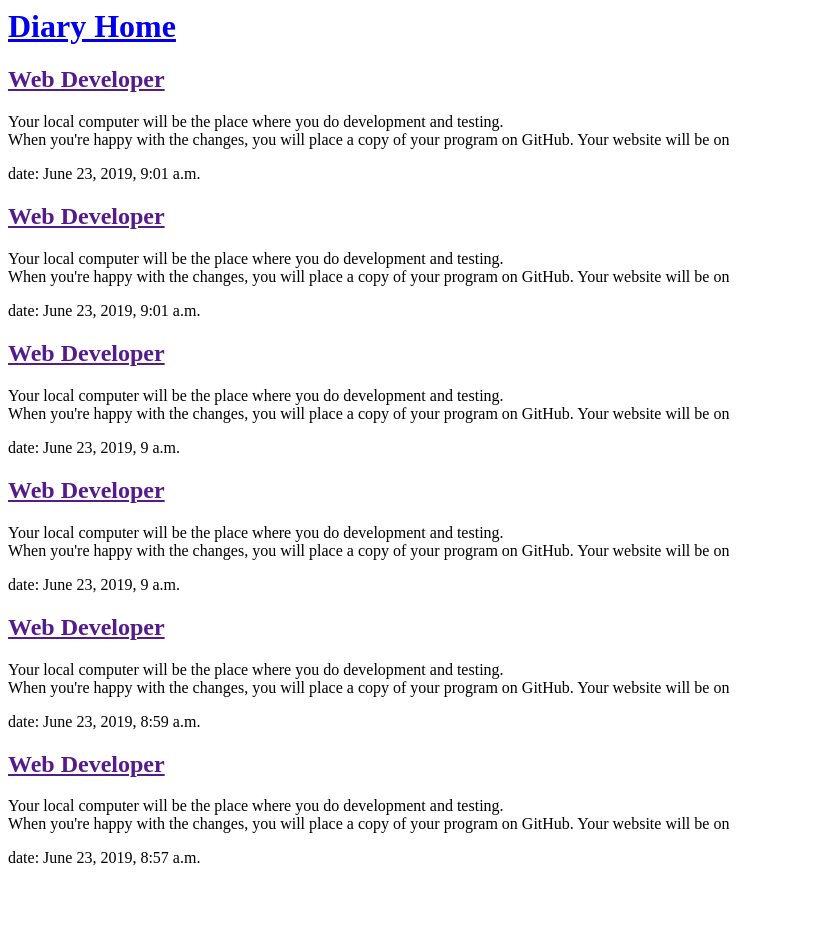
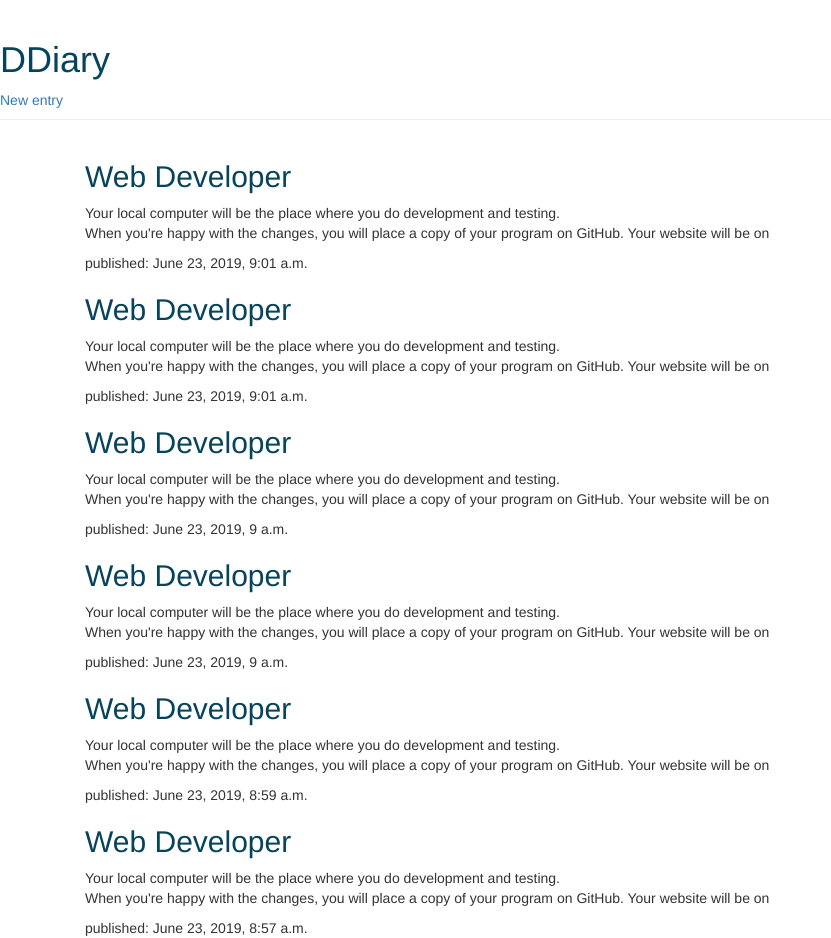
Before and after one commit to nimtabo/django-diary, a Django app: page /entries in a window 1280 px wide. Shown: the whole page, without its empty margins (0-831 px from the left). Before the commit the page ends 866 px from the top, so only its background shows below. Run offline with Django 3.2, Linux system fonts and the light colour scheme; data comes from the database, SQL or seed files in the repository; both versions use the stored data as it was before the commit; some libraries are stand-ins or nearby versions.

Commit message:
creat entry

```diff
--- a/entries/models.py
+++ b/entries/models.py
@@ -8,12 +8,10 @@ class Entry(models.Model):
   title = models.CharField(max_length=200)
   text = models.TextField()
   created_date = models.DateTimeField(default=timezone.now)
-  published_date = models.DateTimeField(blank=True, null=True)
 
-
-  def publish(self):
-    self.published_date = timezone.now()
-    self.save()
+  # def publish(self):
+  #   self.published_date = timezone.now()
+  #   self.save()
 
   def __str__(self):
     return self.title
--- /dev/null
+++ b/entries/templates/entries/base.html
@@ -0,0 +1,33 @@
+{% load static %}
+
+<!DOCTYPE html>
+<html lang="en">
+
+<head>
+  <meta charset="UTF-8">
+  <meta name="viewport" content="width=device-width, initial-scale=1.0">
+  <meta http-equiv="X-UA-Compatible" content="ie=edge">
+  <title>entries</title>
+
+  <link rel="stylesheet" href="//maxcdn.bootstrapcdn.com/bootstrap/3.2.0/css/bootstrap.min.css">
+  <link rel="stylesheet" href="//maxcdn.bootstrapcdn.com/bootstrap/3.2.0/css/bootstrap-theme.min.css">
+  <link href='//fonts.googleapis.com/css?family=Lobster&subset=latin,latin-ext' rel='stylesheet' type='text/css'>
+
+  <link rel="stylesheet" href="{% static 'entries/style.css' %}">
+</head>
+
+<body>
+  <div class="page-header">
+    <h1><a href="/entries">DDiary</a></h1>
+    <a href="{% url 'post_new' %}" class="top-menu">New entry</a>
+  </div>
+
+  <div class="content container">
+    <div class="col-md-8">
+    {% block content %}
+    {% endblock %}
+    </div>
+  </div>
+</body>
+
+</html>
--- a/entries/templates/entries/entry_list.html
+++ b/entries/templates/entries/entry_list.html
@@ -1,20 +1,14 @@
-<html>
+{% extends 'entries/base.html' %}
 
-<head>
-  <title>entries</title>
-</head>
+{% block content %}
+  {% for entry in entries %}
+  <div class="post">
+    <h2><a href="{% url 'entry_detail' pk=entry.pk %}">{{ entry.title }}</a></h2>
+    <p>{{ entry.text | linebreaksbr }}</p>
 
-<body>
-  <div>
-    <h1><a href="/">Diary Home</a></h1>
+    <div class="date">
+      published: {{ entry.created_date }}
+    </div>
   </div>
-
-  {% for entry in entries %}
-    <div>
-      <h2><a href="">{{ entry.title }}</a></h2>
-      <p>{{ entry.text | linebreaksbr }}</p>
-      <p>date: {{ entry.created_date }}</p>
-    </div>
   {% endfor %}
-
-</body
+{% endblock%}
--- a/entries/urls.py
+++ b/entries/urls.py
@@ -3,4 +3,6 @@ from . import views
 
 urlpatterns = [
   path('', views.entry_list, name='entry_list'),
+  path('entry/<int:pk>/', views.entry_detail, name='entry_detail'),
+  path('entry/new/', views.post_new, name='post_new'),
 ]
--- a/entries/views.py
+++ b/entries/views.py
@@ -1,10 +1,28 @@
-from django.shortcuts import render
+from django.shortcuts import render, get_object_or_404
 
 # Create your views here.
 from .models import Entry
 from django.utils import timezone
+from .forms import EntryForm
+from django.shortcuts import redirect
 
 
 def entry_list(request):
   entries = Entry.objects.order_by('-created_date')
   return render(request, 'entries/entry_list.html', {'entries': entries})
+
+def entry_detail(request, pk):
+  entry = get_object_or_404(Entry, pk=pk)
+  return render(request, 'entries/entry_detail.html', {'entry': entry})
+
+def post_new(request):
+  if request.method == "POST":
+    form = EntryForm(request.POST)
+    if form.is_valid():
+      entry = form.save(commit=False)
+      entry.author = request.user
+      entry.save()
+      return redirect('entry_detail', pk=entry.pk)
+  else:
+    form = EntryForm()
+    return render(request, 'entries/post_edit.html', {'form': form})
```
Also changed, not shown: entries/forms.py (added, +8 -0 lines), entries/templates/entries/entry_detail.html (added, +14 -0 lines), entries/templates/entries/post_edit.html (added, +10 -0 lines), db.sqlite3, entries/migrations/0003_remove_entry_published_date.py (added).
